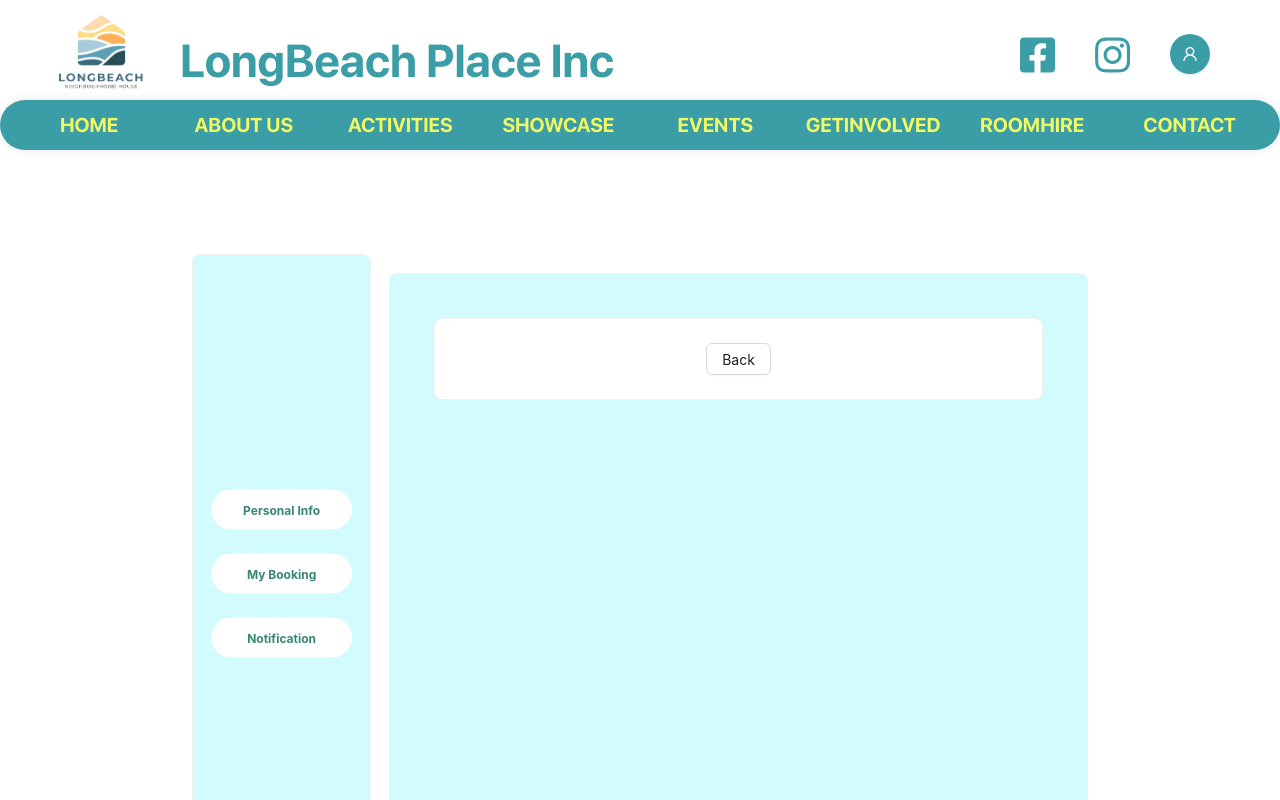
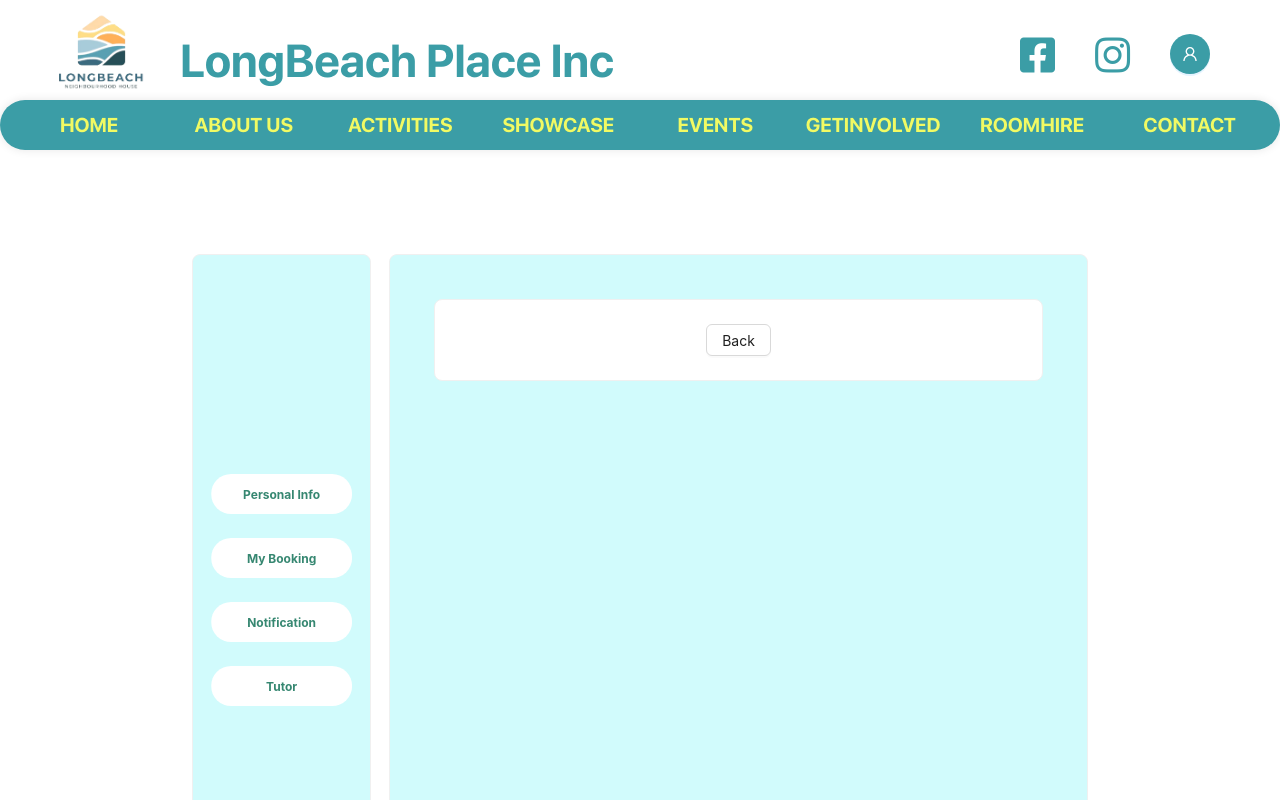
Before and after one commit to lbp-inc/comp30022-2023s2, a React (Create React App) app in the folder frontend/: page /content in a window 1280 px wide. Shown: the top 800 px of the page. Built offline with nearby package versions, Linux system fonts and the light colour scheme.

Commit message:
[Membership/v1] Add admin and Tutor button

```diff
--- a/frontend/src/Membership/components/admin-drawer-sider.js
+++ b/frontend/src/Membership/components/admin-drawer-sider.js
@@ -9,6 +9,10 @@ import "../style/drawer-sider.css";
 const AdminDrawerSider = () => {
     // Define the state of the menu
     const [open, setOpen] = useState(false);
+
+    // const [role, setRoal] = useState("user");
+    // const [role, setRoal] = useState("admin");
+    const [role, setRole] = useState("tutor");
 
     // Change status to open
     const showDrawer = () => {
@@ -43,7 +47,8 @@ const AdminDrawerSider = () => {
                     <Link to='/notifications'>
                         <Button type="text" shape="round" size="large" block className="sider-button">{enUS.buttons.notification}</Button>
                     </Link>
-                    <Link to='/admin-personal-info'>
+                    {role === 'admin'
+                       ?<><Link to='/admin-personal-info'>
                             <Button type="text" shape="round" size="large" block className="sider-button">{enUS.buttons.view_personal_info}</Button>
                         </Link>
                         <Link to='/admin-notification'>
@@ -51,7 +56,13 @@ const AdminDrawerSider = () => {
                         </Link>
                         <Link to='/Editor'>
                             <Button type="text" shape="round" size="large" block className="sider-button">{enUS.buttons.admin}</Button>
-                    </Link>
+                        </Link></>
+                       :(role === 'tutor'
+                       ?<>
+                        {/* <Link to='/Editor'> */}
+                            <Button type="text" shape="round" size="large" block className="sider-button">{enUS.buttons.tutor}</Button>
+                        {/* </Link> */}
+                        </> : null)}
                 </Menu>
             </Drawer>
         </>
--- a/frontend/src/Membership/components/admin-sider.js
+++ b/frontend/src/Membership/components/admin-sider.js
@@ -2,9 +2,13 @@ import { Link } from 'react-router-dom';
 import { Card , Button, Space} from 'antd'
 import { enUS } from '../locales/en-us';
 import "../style/admin-sider.css"
+import { useState } from 'react';
 
 // This component will display the menu in large screen sizes (Admin version)
 const AdminSider = () => {
+    // const [role, setRoal] = useState("user");
+    // const [role, setRoal] = useState("admin");
+    const [role, setRole] = useState("tutor");
 
     return (
         <Card className="sider">
@@ -22,7 +26,9 @@ const AdminSider = () => {
                     <Link to='/notifications'>
                         <Button type="text" shape="round" size="large" block className="sider-button">{enUS.buttons.notification}</Button>
                     </Link>
-                    <Link to='/admin-personal-info'>
+
+                    {role === 'admin'
+                       ?<><Link to='/admin-personal-info'>
                             <Button type="text" shape="round" size="large" block className="sider-button">{enUS.buttons.view_personal_info}</Button>
                         </Link>
                         <Link to='/admin-notification'>
@@ -30,7 +36,13 @@ const AdminSider = () => {
                         </Link>
                         <Link to='/Editor'>
                             <Button type="text" shape="round" size="large" block className="sider-button">{enUS.buttons.admin}</Button>
-                    </Link>
+                        </Link></>
+                       :(role === 'tutor'
+                       ?<>
+                        {/* <Link to='/Editor'> */}
+                            <Button type="text" shape="round" size="large" block className="sider-button">{enUS.buttons.tutor}</Button>
+                        {/* </Link> */}
+                        </> : null)}
 
                 </Space>
         </Card>
--- a/frontend/src/Membership/locales/en-us.js
+++ b/frontend/src/Membership/locales/en-us.js
@@ -15,6 +15,7 @@ const enUS = {
     save: "Save",
     go_login: "Go to LogIn",
     admin: "Admin",
+    tutor: "Tutor"
   },
 
   link: {
--- a/frontend/src/Membership/style/admin-sider.css
+++ b/frontend/src/Membership/style/admin-sider.css
@@ -1,7 +1,7 @@
 
 .admin-button-space {
     width: 80%;
-    height: 58%;
+    /* height: 58%; */
     position: absolute;
     left:50%;
     top: 50%;
--- a/frontend/src/Membership/views/MyBooking/my-booking.js
+++ b/frontend/src/Membership/views/MyBooking/my-booking.js
@@ -1,14 +1,13 @@
-import MembershipSider from "../../components/membership-sider"
 import { Card ,Table, Tooltip} from 'antd';
 import { enUS } from "../../locales/en-us";
 import { useMediaQuery } from 'react-responsive';
-import DrawerSider from "../../components/drawer-sider";
 import AdminSider from "../../components/admin-sider"
 import AdminDrawerSider from "../../components/admin-drawer-sider";
 
 import Layout from '../../../Layout';
 
 import "../../style/my-booking.css"
+import "../../style/personal-info.css"
 
 // Test Data
 const columns = [
@@ -133,18 +132,12 @@ const data = [
 const MyBooking = () => {
     const isDesktop = useMediaQuery({ minWidth: 768 });
 
-    const role = localStorage.getItem("role");
-
     return (
         <Layout>
         <div className="loginSection">
         <div className="membership">
             <div className="membership-card">
-                {/* Membership Sider */}
-                {role === "user"
-                    ? (isDesktop ? <MembershipSider /> : <DrawerSider className="drawersider"/>)
-                    : (isDesktop ? <AdminSider /> : <AdminDrawerSider className="drawersider"/>)}
-                {/* {isDesktop ? <MembershipSider /> : <DrawerSider className="drawersider"/>}; */}
+                {isDesktop ? <AdminSider /> : <AdminDrawerSider className="drawersider"/>}
                 <Card className="content">
                     <Table
                         // columns={columns}
--- a/frontend/src/Membership/views/Notifications/admin-notification.js
+++ b/frontend/src/Membership/views/Notifications/admin-notification.js
@@ -48,7 +48,7 @@ const AdminNotification = () => {
         <div className="loginSection">
         <div className="membership">
             <div className="membership-card">
-              {isDesktop ? <AdminSider /> : <AdminDrawerSider className="drawersider"/>};
+              {isDesktop ? <AdminSider /> : <AdminDrawerSider className="drawersider"/>}
                 <Card className="content">
                     <Space
                     style={{
--- a/frontend/src/Membership/views/Notifications/content.js
+++ b/frontend/src/Membership/views/Notifications/content.js
@@ -1,9 +1,9 @@
 import { Link } from "react-router-dom";
-import MembershipSider from "../../components/membership-sider"
 import { Button, Card } from 'antd';
 import { enUS } from "../../locales/en-us";
-import DrawerSider from "../../components/drawer-sider";
 import { useMediaQuery } from 'react-responsive';
+import AdminSider from "../../components/admin-sider"
+import AdminDrawerSider from "../../components/admin-drawer-sider";
 
 import Layout from '../../../Layout';
 
@@ -16,7 +16,7 @@ const Content = () => {
         <div className="loginSection">
         <div className="membership">
             <div className="membership-card">
-                {isDesktop ? <MembershipSider /> : <DrawerSider className="drawersider"/>};
+                {isDesktop ? <AdminSider /> : <AdminDrawerSider className="drawersider"/>}
                 <Card className="content">
                     <Card className="list-container">
                         <Link to='/notifications'><Button>{enUS.buttons.back}</Button></Link>
--- a/frontend/src/Membership/views/Notifications/notifications.js
+++ b/frontend/src/Membership/views/Notifications/notifications.js
@@ -1,7 +1,5 @@
-import MembershipSider from "../../components/membership-sider"
 import { Card, List } from 'antd';
 import { Link } from 'react-router-dom';
-import DrawerSider from "../../components/drawer-sider";
 import { useMediaQuery } from 'react-responsive';
 import AdminSider from "../../components/admin-sider"
 import AdminDrawerSider from "../../components/admin-drawer-sider";
@@ -28,17 +26,12 @@ const data = [
 const Notifications = () => {
     const isDesktop = useMediaQuery({ minWidth: 768 });
 
-    const role = localStorage.getItem("role");
-
     return (
         <Layout>
         <div className="loginSection">
         <div className="membership">
             <div className="membership-card">
-                {role === "user"
-                    ? (isDesktop ? <MembershipSider /> : <DrawerSider className="drawersider"/>)
-                    : (isDesktop ? <AdminSider /> : <AdminDrawerSider className="drawersider"/>)}
-                {/* {isDesktop ? <MembershipSider /> : <DrawerSider className="drawersider"/>}; */}
+            {isDesktop ? <AdminSider /> : <AdminDrawerSider className="drawersider"/>}
                 <Card className="content">
                     <Card className="list-container">
                         <List
--- a/frontend/src/Membership/views/PersonalInfo/admin-personal-info.js
+++ b/frontend/src/Membership/views/PersonalInfo/admin-personal-info.js
@@ -115,7 +115,7 @@ const AdminPersonalInfo = () => {
         <div className="loginSection">
         <div className="membership">
             <div className="membership-card">
-                {isDesktop ? <AdminSider /> : <AdminDrawerSider className="drawersider"/>};
+              {isDesktop ? <AdminSider /> : <AdminDrawerSider className="drawersider"/>}
 
                 <Card className="content">
                     <Space
--- a/frontend/src/Membership/views/PersonalInfo/personal-info-content.js
+++ b/frontend/src/Membership/views/PersonalInfo/personal-info-content.js
@@ -15,7 +15,7 @@ const PersonalInfoContent = () => {
         <div className="loginSection">
         <div className="membership">
             <div className="membership-card">
-                {isDesktop ? <AdminSider /> : <AdminDrawerSider className="drawersider"/>};
+                {isDesktop ? <AdminSider /> : <AdminDrawerSider className="drawersider"/>}
                 <Card className="content">
                     <Card className="list-container">
                         <Link to='/admin-personal-info'><Button>{enUS.buttons.back}</Button></Link>
--- a/frontend/src/Membership/views/PersonalInfo/personal-info.js
+++ b/frontend/src/Membership/views/PersonalInfo/personal-info.js
@@ -1,9 +1,7 @@
 import "../../style/personal-info.css"
-import MembershipSider from "../../components/membership-sider"
 import { UserOutlined } from '@ant-design/icons';
 import { Avatar, Card, Form, Input, DatePicker, Button } from 'antd';
 import { enUS } from "../../locales/en-us";
-import DrawerSider from "../../components/drawer-sider";
 import { useMediaQuery } from 'react-responsive';
 import { useState, useEffect } from "react";
 import moment from 'moment';
@@ -114,9 +112,7 @@ const PersonalInfo = () => {
         {/* <div className="membership"> */}
             {contextHolder}
             <div className="membership-card">
-                {role === "user"
-                    ? (isDesktop ? <MembershipSider /> : <DrawerSider className="drawersider"/>)
-                    : (isDesktop ? <AdminSider /> : <AdminDrawerSider className="drawersider"/>)}
+                {isDesktop ? <AdminSider /> : <AdminDrawerSider className="drawersider"/>}
 
                 <Card className="content">
                     <div className="personal-content">
```
Lines whose indentation alone changed are shown as unchanged.
